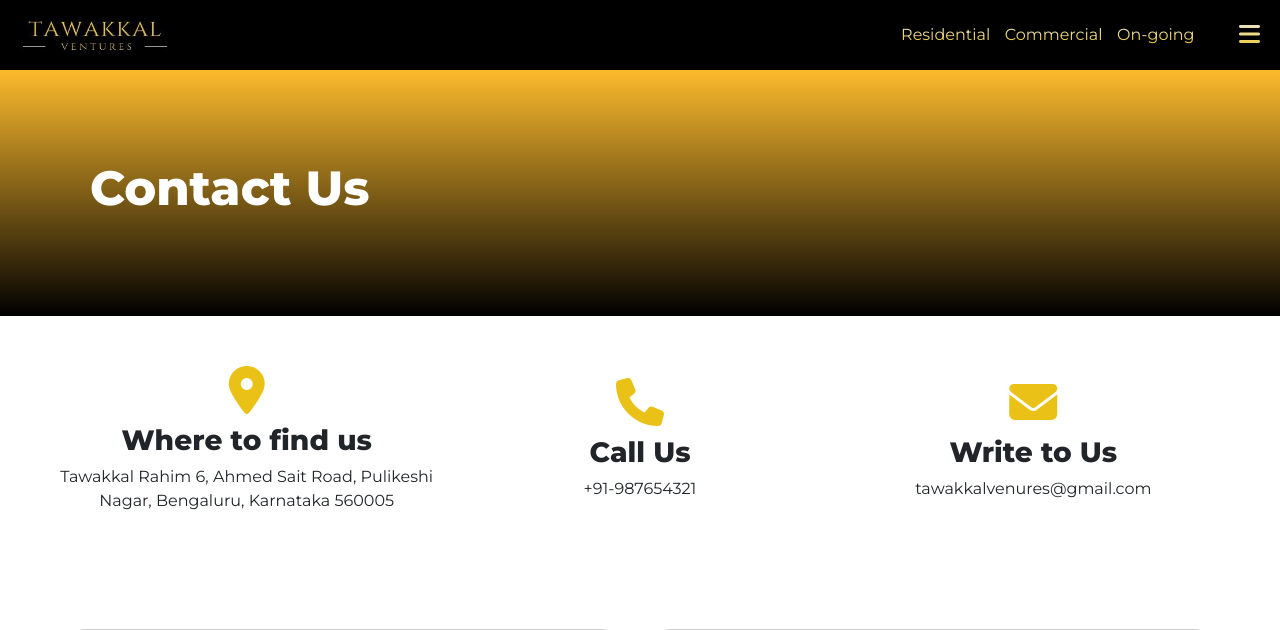
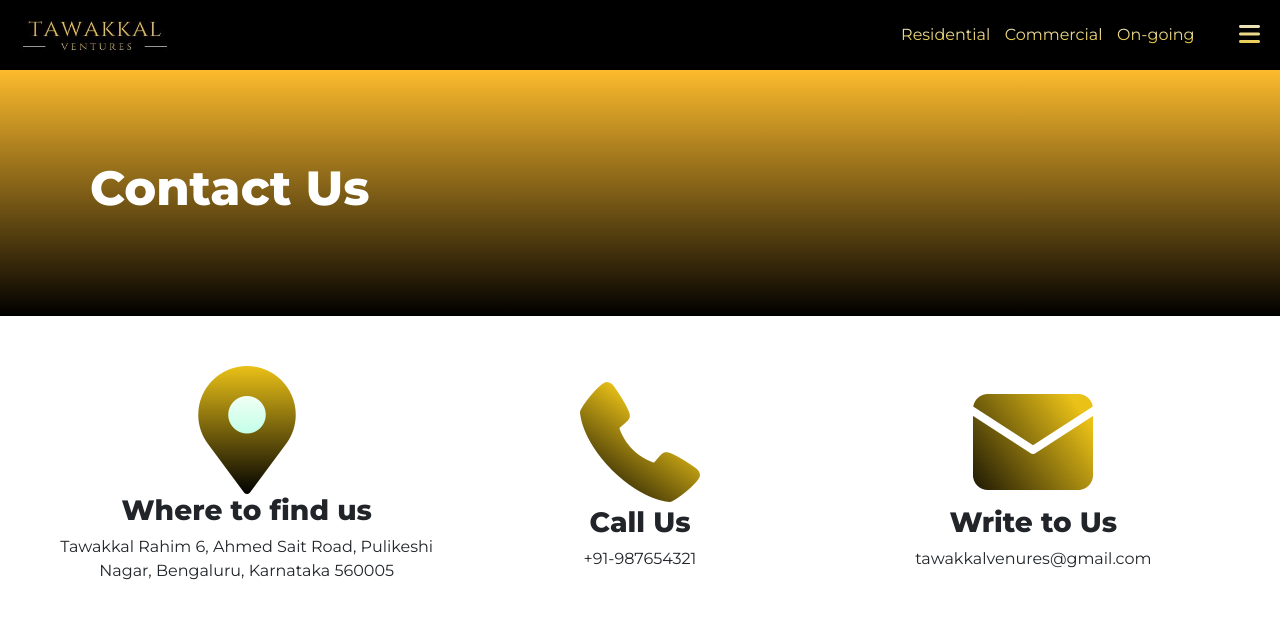
Before and after one commit to fullstack200/Tawakkal, a Django app: page /contact in a window 1280 px wide. Shown: the top 630 px of the page. Run offline with Django 3.2, Linux system fonts and the light colour scheme; some libraries are stand-ins or nearby versions.

Commit message:
Update contact.html

```diff
--- a/templates/contact.html
+++ b/templates/contact.html
@@ -18,19 +18,19 @@
     </div>
     <div class="main-content">
         <div id="address">
-            <i class="fa-solid fa-location-dot" style="color: #eac117;"></i>
+           <img id="loc-icon" src="{% static './static/media/location.png' %}" alt="">
             <h3><b>Where to find us</b></h3>
             <p>Tawakkal Rahim
                 6, Ahmed Sait Road, Pulikeshi Nagar, Bengaluru, Karnataka 560005
             </p>
         </div><br>
         <div id="phone">
-            <i class="fa-solid fa-phone" style="color: #eac117;"></i>
+            <img class="icon-img" src="{% static './static/media/phone.png' %}" alt="">
             <h3><b>Call Us</b></h3>
             <p>+91-987654321</p>
         </div>
-        <div>
-            <i class="fa-solid fa-envelope" style="color: #eac117;"></i>
+        <div id="email">
+            <img class="icon-img" src="{% static './static/media/email.png' %}" alt="">
             <h3><b>Write to Us</b></h3>
             <p>tawakkalvenures@gmail.com</p>
         </div>
```
